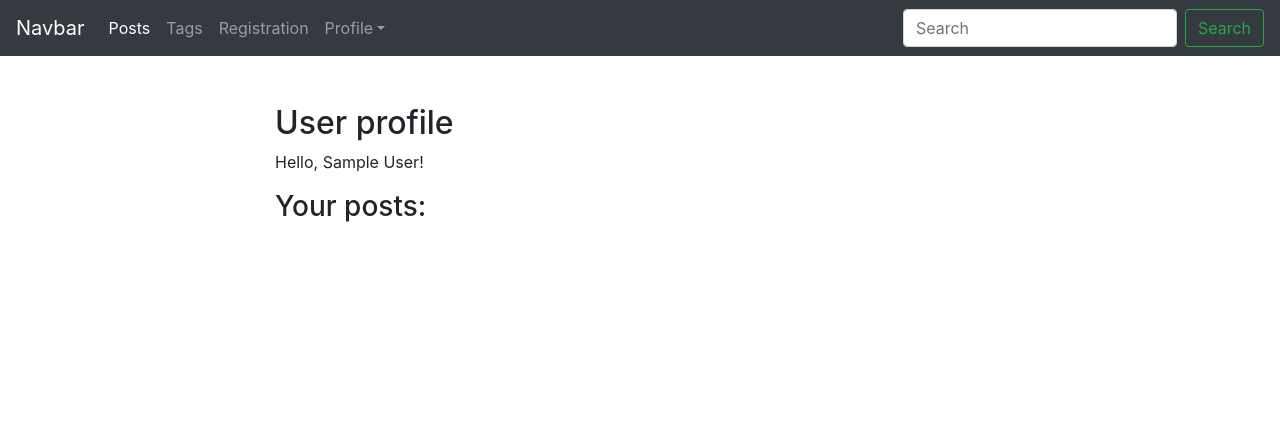
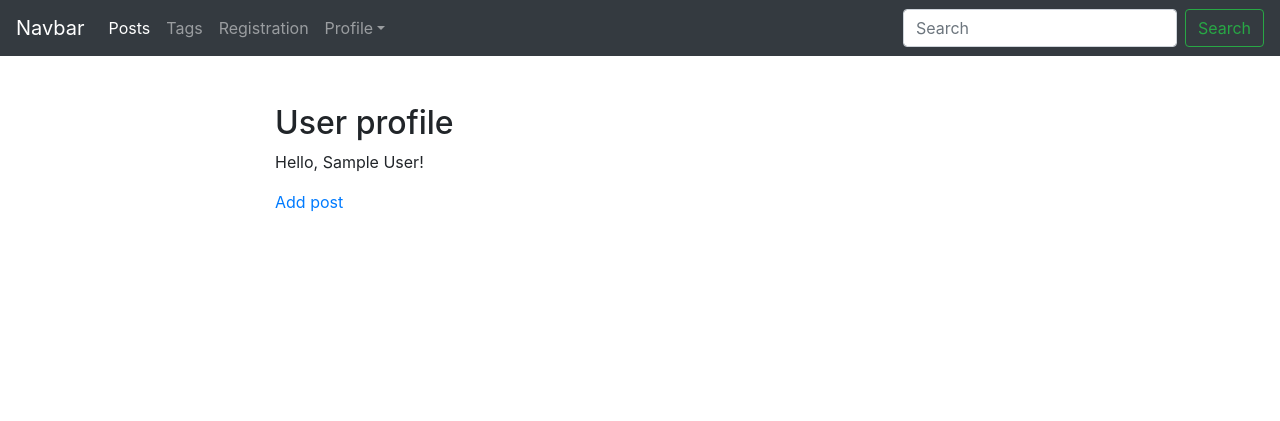
Before and after one commit to webbcoder/news-site, a Django app: page /news/accounts/profile/ in a window 1280 px wide. Shown: the top 421 px of the page. Run offline with Django 3.2, Linux system fonts and the light colour scheme; the visitor is signed in with stand-in values (Sample User, id 1); data that the repository does not hold is empty; some libraries are stand-ins or nearby versions.

Commit message:
- Add page my posts

```diff
--- a/news/forms.py
+++ b/news/forms.py
@@ -76,7 +76,7 @@ class PostForm(forms.ModelForm):
 
     class Meta:
         model = Post
-        fields = ['title', 'slug', 'image', 'body', 'tags']
+        fields = ['title', 'slug', 'image', 'body', 'tags', 'author']
         widgets = {
             'title': forms.TextInput(attrs={'class': 'form-control'}),
             'slug': forms.TextInput(attrs={'class': 'form-control'}),
--- a/news/templates/news/post_create.html
+++ b/news/templates/news/post_create.html
@@ -5,7 +5,7 @@
 {% endblock %}
 
 {% block content %}
-    <form action="{% url 'news:post_create_url' %}" method="post">
+    <form action="{% url 'news:post_create_url' %}" method="post" enctype="multipart/form-data">
         {% csrf_token %}
         {% for field in form %}
             {%include 'news/includes/form_template.html'%}
--- a/news/templates/news/post_update_form.html
+++ b/news/templates/news/post_update_form.html
@@ -1,11 +1,10 @@
 {% extends 'news/base_news.html' %}
-
 {% block title %}
     Edit Post "{{ post.title }}" - {{ block.super }}
 {% endblock %}
 
 {% block content %}
-    <form action="{{ post.get_update_url }}" method="post">
+    <form action="{{ post.get_update_url }}" method="post" enctype="multipart/form-data">
         {% csrf_token %}
         {% for field in form %}
             {%include 'news/includes/form_template.html'%}
--- a/news/templates/news/profile.html
+++ b/news/templates/news/profile.html
@@ -7,5 +7,13 @@
 {% else %}
 <p>Hello!</p>
 {% endif %}
-<h3>Your posts:</h3>
+    <p><a href="{% url 'news:post_create_url' %}">Add post</a></p>
+{% if posts %}
+    <h3>Your posts:</h3>
+    <ul class="list-unstyled">
+    {% for post in posts %}
+        {%include 'news/includes/post_card_template.html'%}
+    {% endfor %}
+</ul>
+{% endif %}
 {% endblock %}
--- a/news/utils.py
+++ b/news/utils.py
@@ -33,8 +33,10 @@ class ObjectDetailMixin:
 
     def get(self, request, slug):
         obj = get_object_or_404(self.model, slug__iexact=slug)
+        ais = obj.additionalimage_set.all()
         return render(request, self.template, context={self.model.__name__.lower(): obj,
                                                        'admin_object': obj,
+                                                       'ais': ais,
                                                        'detail': True
                                                        })
 
@@ -49,7 +51,7 @@ class ObjectCreateMixin:
         return render(request, self.template, context={'form': form})
 
     def post(self, request):
-        bound_form = self.model_form(request.POST)
+        bound_form = self.model_form(request.POST, request.FILES)
         if bound_form.is_valid():
             new_tag = bound_form.save()
             return redirect(new_tag)
@@ -68,7 +70,7 @@ class ObjectUpdateMixin:
 
     def post(self, request, slug):
         obj = self.model.objects.get(slug__exact=slug)
-        bound_form = self.model_form(request.POST, instance=obj)
+        bound_form = self.model_form(request.POST, request.FILES, instance=obj)
         if bound_form.is_valid():
             new_obj = bound_form.save()
             return redirect(new_obj)
--- a/news/views.py
+++ b/news/views.py
@@ -31,7 +31,9 @@ class SiteLogoutView(LoginRequiredMixin, LogoutView):
 
 @login_required
 def profile(request):
-    return render(request, 'news/profile.html')
+    posts = Post.objects.filter(author=request.user.pk)
+    context = {'posts': posts}
+    return render(request, 'news/profile.html', context)
 
 
 class ChangeUserInfoView(SuccessMessageMixin, LoginRequiredMixin, UpdateView):
--- a/news_site/local_email_settings.py
+++ b/news_site/local_email_settings.py
@@ -2,5 +2,5 @@ EMAIL_BACKEND = 'django.core.mail.backends.smtp.EmailBackend'
 EMAIL_USE_TLS = True
 EMAIL_HOST = 'smtp.gmail.com'
 EMAIL_HOST_USER = 'ksk.coder@gmail.com'
-EMAIL_HOST_PASSWORD = ''
+EMAIL_HOST_PASSWORD = 'axcewpunlgupdbmi'
 EMAIL_PORT = 587
--- a/templates/base.html
+++ b/templates/base.html
@@ -34,10 +34,10 @@
                         <a class="dropdown-item" href="{% url 'news:profile_change' %}">Account</a>
                         <a class="dropdown-item" href="{% url 'news:password_change' %}">Change password</a>
                         <div class="dropdown-divider"></div>
-                        <a class="dropdown-item" href="#">My posts</a>
-                        <a class="dropdown-item" href="{% url 'news:profile_delete' %}">Delete</a>
+                        <a class="dropdown-item" href="{% url 'news:profile' %}">My posts</a>
+                        <a class="dropdown-item" href="{% url 'news:logout' %}">Logout</a>
                         <div class="dropdown-divider"></div>
-                        <a class="dropdown-item" href="{% url 'news:logout' %}">Logout</a>
+                        <a class="dropdown-item" href="{% url 'news:profile_delete' %}">Delete account</a>
                     </div>
                 </li>
                 {% else %}
```
Also changed, not shown: news/templates/news/post_detail.html (+12 -0 lines), 1 other file.
